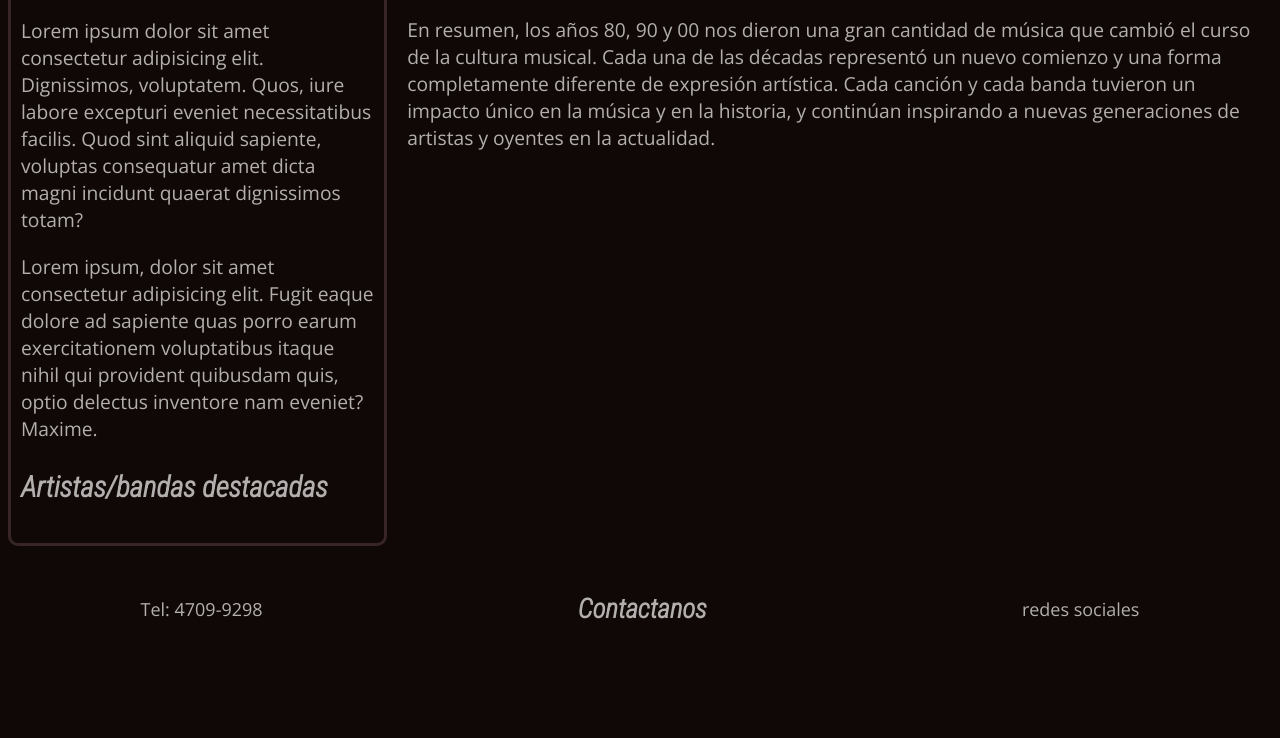
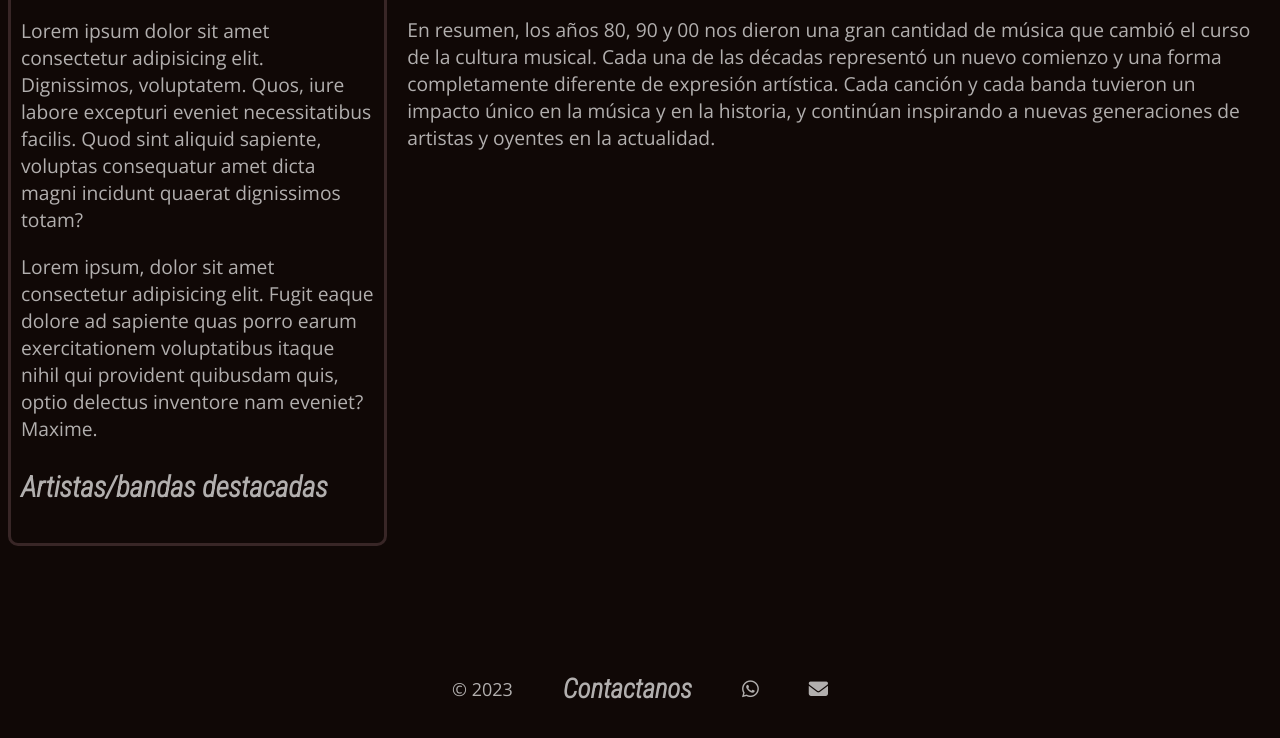
Before and after one commit to guidodiz/TP, a plain HTML site: page index.html in a window 1280 px wide. Shown: the part 907-1645 px from the top of the page. Before the commit the page ends 1569 px from the top, so only its background shows below. Drawn offline with nearby package versions, Linux system fonts and the light colour scheme.

Commit message:
terminamos todas las secciones de la pagina principal, incluido el footer

```diff
--- a/estilos.css
+++ b/estilos.css
@@ -56,14 +56,8 @@ a{
 a:hover{
     color: white;
     font-weight: 800;
-    animation: 0.5s infinite secciones;
 }
 
-
-@keyframes secciones{
-    0% { transform: scale(1,1);}
-    100% { transform: scale(2,2);}
-}
 
 
 
@@ -85,10 +79,11 @@ a:hover{
 
 
 .pie{
-    display: flex;
+    display: grid;
+    grid-template-columns: auto auto auto auto;
+    justify-content: center;
     gap: 50px;
-    margin-top: 20px;
-    margin-bottom: 10px;
-    justify-content: space-around;
     align-items: center;
+    margin-top: 100px;
+    margin-bottom: 50px;
 }
--- a/index.html
+++ b/index.html
@@ -19,6 +19,8 @@
     <link rel="preconnect" href="https://fonts.googleapis.com">
     <link rel="preconnect" href="https://fonts.gstatic.com" crossorigin>
     <link href="https://fonts.googleapis.com/css2?family=Open+Sans:wght@300&display=swap" rel="stylesheet">
+
+    <script src="https://kit.fontawesome.com/cd381ad777.js" crossorigin="anonymous"></script>
 
 </head>
 
@@ -109,9 +111,10 @@
     </main>
 
     <footer class="pie">
-        <div>Tel: 4709-9298</div>
+        <div>&copy; 2023</div>
         <h3>Contactanos</h3>
-        <div>redes sociales</div>
+        <div><a href="" class="fab fa-whatsapp"></a></div>
+        <div><a href="" class="fas fa-envelope"></a></div>
     </footer>
 
 
```
